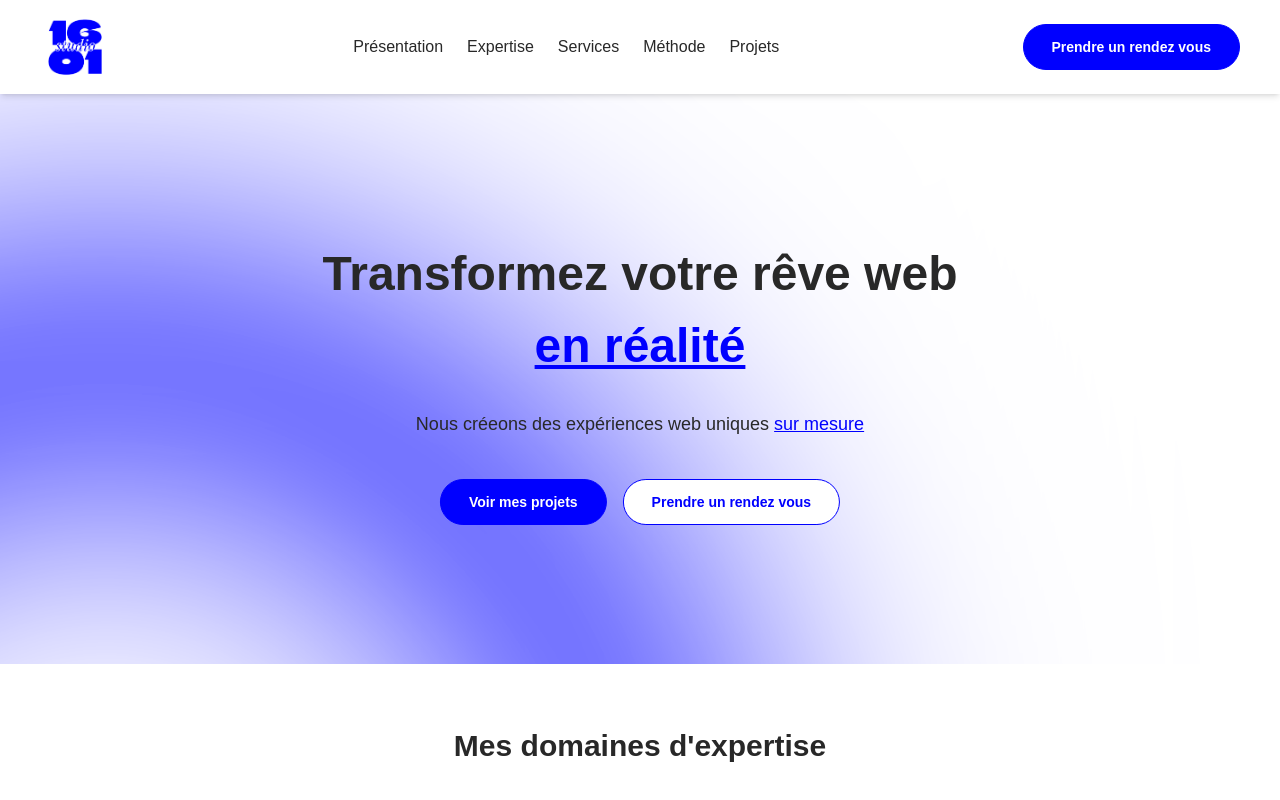
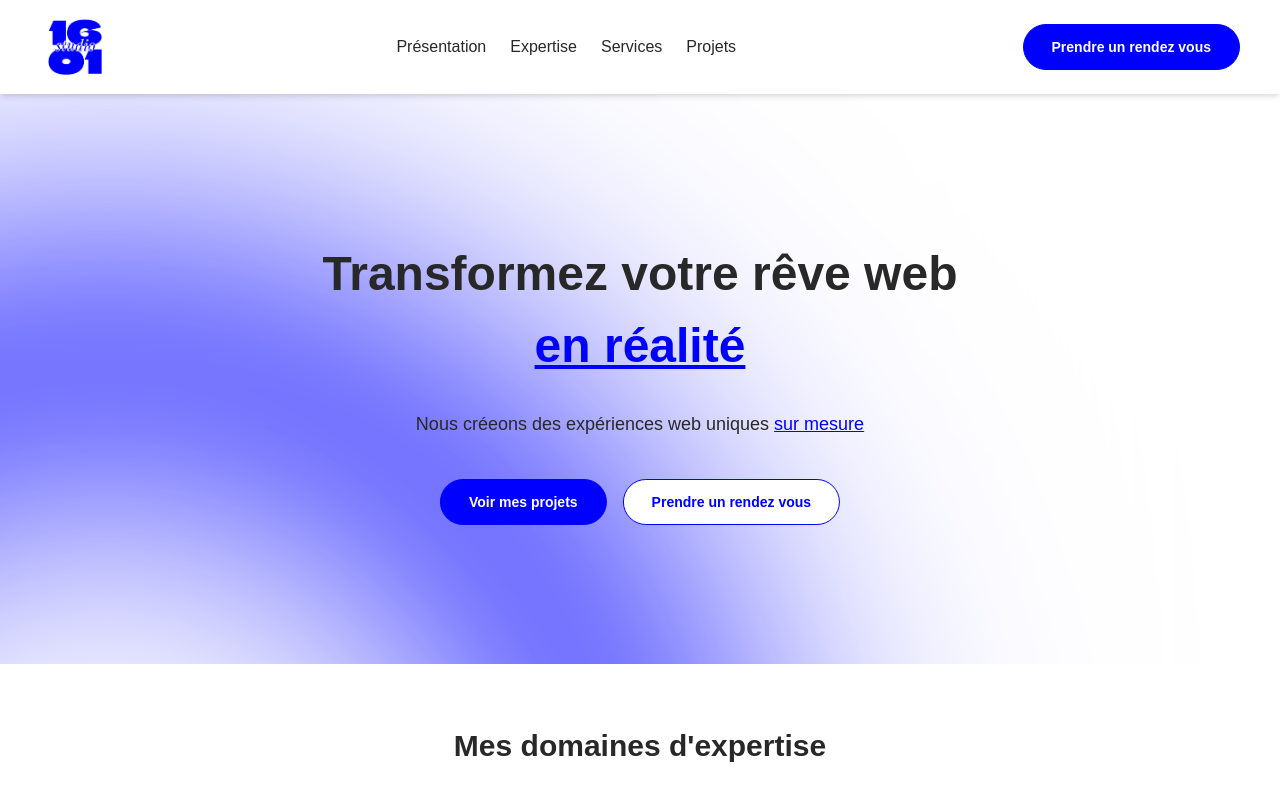
Before and after one commit to iassadki/studio-1601, a Next.js app: page / in a window 1280 px wide. Shown: the top 800 px of the page. Built offline with nearby package versions, Linux system fonts and the light colour scheme.

Commit message:
header modif

```diff
--- a/src/app/components/layout/Header.tsx
+++ b/src/app/components/layout/Header.tsx
@@ -17,7 +17,7 @@ const Header = () => {
         { href: "#presentation", label: "Présentation", id: "presentation" },
         { href: "#expertise", label: "Expertise", id: "expertise" },
         { href: "#services", label: "Services", id: "services" },
-        { href: "#method", label: "Méthode", id: "method" },
+        // { href: "#method", label: "Méthode", id: "method" },
         { href: "#projects", label: "Projets", id: "projects" },
     ];
 
```
